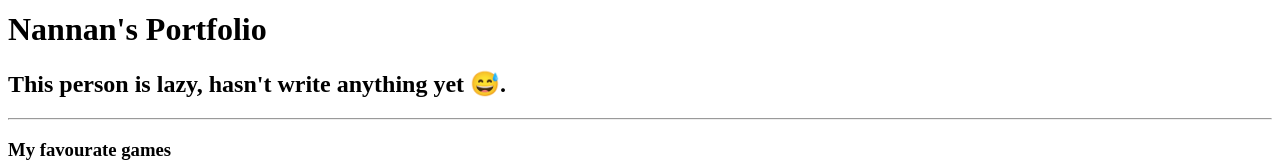
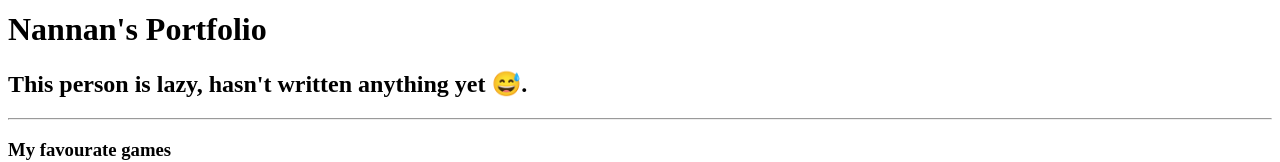
Before and after one commit to pheobeNanmu/html-portfolio, a plain HTML site: page index.html in a window 1280 px wide. Shown: the part 427-589 px from the top of the page. Drawn offline with Linux system fonts and the light colour scheme.

Commit message:
Update index.html

```diff
--- a/index.html
+++ b/index.html
@@ -8,7 +8,7 @@
 <body>
     <img src="./assets/images/forbidden_city_-_phoebe_nanmu_wood.jpg" alt="a gaint Nanmu tree"/>
     <h1>Nannan's Portfolio</h1>
-    <h2>This person is lazy, hasn't write anything yet 😅.</h2>
+    <h2>This person is lazy, hasn't written anything yet 😅.</h2>
     <hr />
     <h3>My favourate games</h3>
     <ul>
```
